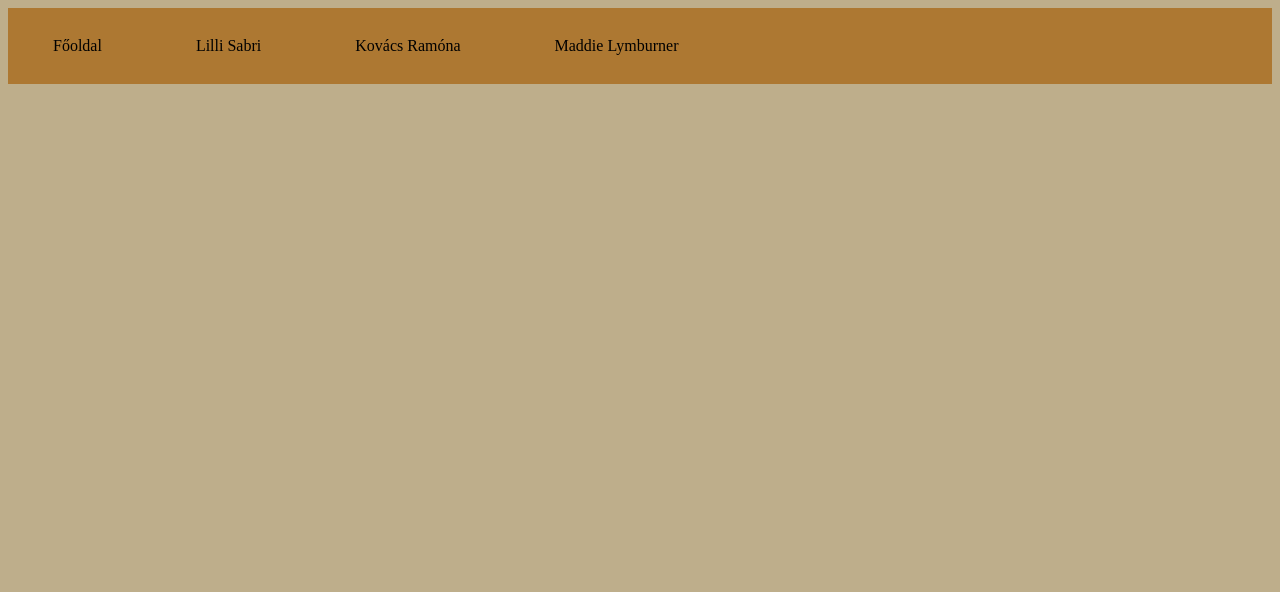
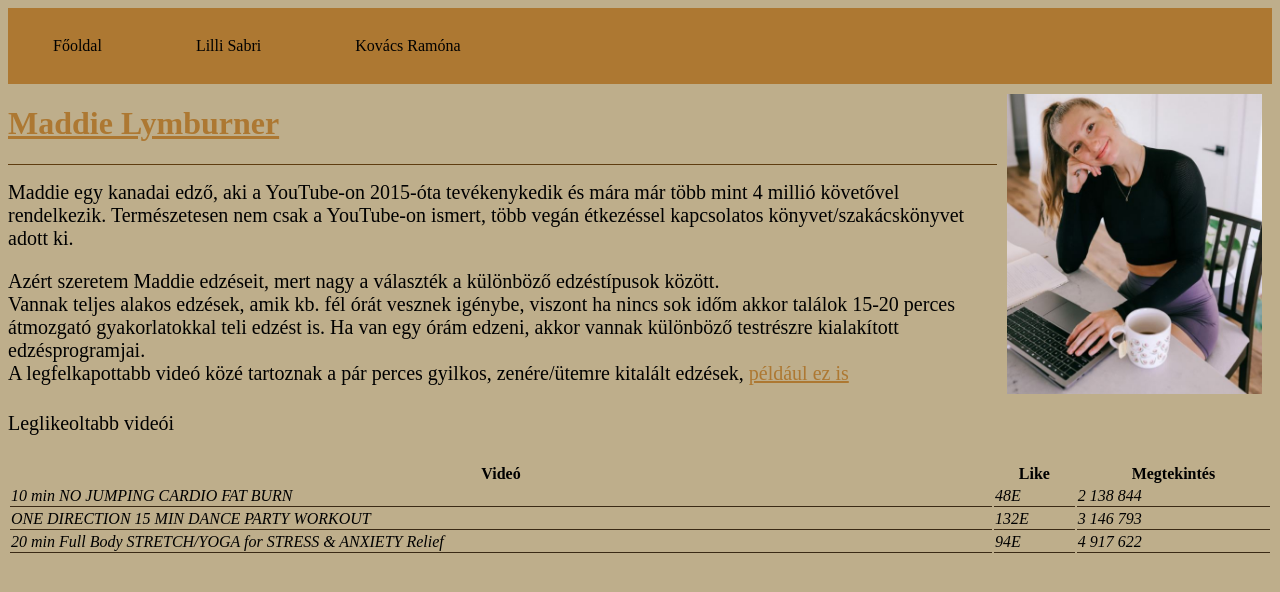
Before and after one commit to PetraJedlik/madfit-fanpage, a plain HTML site: page maddie.html in a window 1280 px wide. Drawn offline with Linux system fonts and the light colour scheme.

Commit message:
Menu tokeletesitese, maddie aloldal kidolgozasa, css

```diff
--- a/aloldal.css
+++ b/aloldal.css
@@ -7,6 +7,12 @@ h1 {
     font-weight: bold;
     font-family: 'Times New Roman', Times, serif;
     color: #926e40;
+}
+
+h2, h3, h4, h5 {
+    font-family: 'Times New Roman', Times, serif;
+    font-size: 20px;
+    font-weight: normal;
 }
 
 hr {
--- a/maddie.html
+++ b/maddie.html
@@ -22,13 +22,45 @@
                 <li><a href="ramona-videok.html">Videók</a></li>
             </ul>
         </li>
-        <li><a href="maddie.html">Maddie Lymburner</a>
-            <ul>
-                <li><a href="maddie-konyvek.html">Könyvek</a></li>
-                <li><a href="maddie-videok.html">Videók</a></li>
-            </ul>
-        </li>
     </ul>
-
+    <img src="maddie.al.jpg" alt="Maddie Lymburner" align="right" height="300" style="border: 10px solid #efc79400">
+    <h1><a href="https://www.youtube.com/channel/UCpQ34afVgk8cRQBjSJ1xuJQ" >Maddie Lymburner</a> </h1>
+    <hr>
+    <h2>
+        Maddie egy kanadai edző, aki a YouTube-on 2015-óta tevékenykedik és mára már több
+        mint 4 millió követővel rendelkezik.
+        Természetesen nem csak a YouTube-on ismert, több vegán étkezéssel kapcsolatos
+        könyvet/szakácskönyvet adott ki.
+    </h2>
+    <h3>
+        Azért szeretem Maddie edzéseit, mert nagy a választék a különböző edzéstípusok között. <br>
+        Vannak teljes alakos edzések, amik kb. fél órát vesznek igénybe, viszont ha nincs sok időm akkor találok 15-20 perces átmozgató gyakorlatokkal teli edzést is.
+        Ha van egy órám edzeni, akkor vannak különböző testrészre kialakított edzésprogramjai. <br>
+        A legfelkapottabb videó közé tartoznak a pár perces gyilkos, zenére/ütemre kitalált edzések, <a href="https://www.youtube.com/watch?v=ZrtDYdsaS3k&t=54s">például ez is</a>  <br>
+    </h3>
+    <h4>Leglikeoltabb videói</h4>
+    <table>
+        <tr>
+<th>Videó</th>
+<th>Like</th>
+<th>Megtekintés</th>
+        </tr>
+        <tr>
+            <td>10 min NO JUMPING CARDIO FAT BURN</td>
+            <td>48E</td>
+            <td>2 138 844</td>
+        </tr>
+        <tr>
+            <td>ONE DIRECTION 15 MIN DANCE PARTY WORKOUT</td>
+            <td>132E</td>
+            <td>3 146 793</td>
+        </tr>
+        <tr>
+            <td>20 min Full Body STRETCH/YOGA for STRESS & ANXIETY Relief
+            </td>
+            <td>94E</td>
+            <td>4 917 622</td>
+        </tr>
+    </table>
 </body>
 </html>
```
Also changed, not shown: lilly.html (+1 -6 lines), ramona.html (+0 -6 lines), lilly.al.jpg (renamed from regi/lilly.jpg), maddie.al.jpg (renamed from regi/maddie.jpg), regi/lilly.al.jpg (added), regi/maddie.al.jpg (added).
